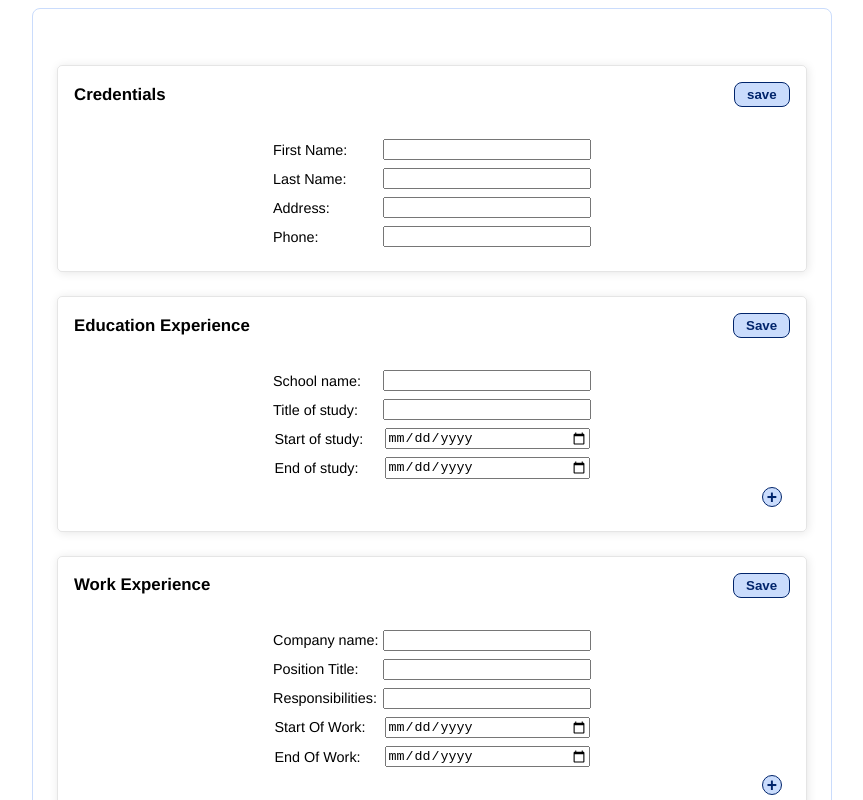
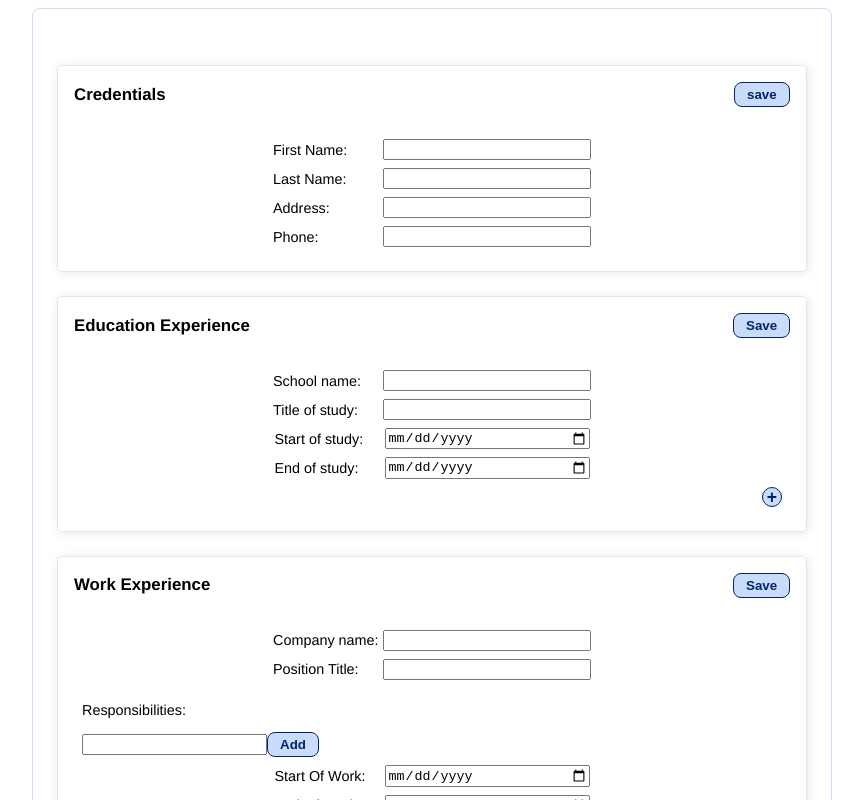
Before and after one commit to Serp-ent/cv_application, a React (Vite) app: page / in a window 1280 px wide. Shown: the top 800 px of the page, without its empty margins (208-1071 px from the left). Built offline with nearby package versions, Linux system fonts and the light colour scheme.

Commit message:
Add responsibilities list

```diff
--- a/src/components/WorkExperience.jsx
+++ b/src/components/WorkExperience.jsx
@@ -9,7 +9,7 @@ export function WorkExperience() {
     const [newWorkItem, setNewWorkItem] = useState({
         companyName: '',
         positionTitle: '',
-        Responsibilities: '',
+        responsibilities: [],
         startOfWork: '',
         endOfWork: ''
     });
@@ -23,6 +23,15 @@ export function WorkExperience() {
         }))
     };
 
+    const addRespItem = (item) => {
+        const newRespArray = {
+            ...newWorkItem, responsibilities:
+                [...newWorkItem.responsibilities, { value: item, id: crypto.randomUUID() }]
+        };
+        setNewWorkItem(newRespArray);
+    }
+
+
     const addItem = () => {
         // TODO: check if all fields are filled and with correct data
         const newItem = { ...newWorkItem, id: crypto.randomUUID() };
@@ -31,7 +40,7 @@ export function WorkExperience() {
         setNewWorkItem({
             companyName: '',
             positionTitle: '',
-            responsibilities: '',
+            responsibilities: [],
             startOfWork: '',
             endOfWork: ''
         });
@@ -77,6 +86,7 @@ export function WorkExperience() {
                     workItem={newWorkItem}
                     handleChange={handleChange}
                     addItem={addItem}
+                    addRespItem={addRespItem}
                 />
             )}
         </section >
@@ -102,6 +112,11 @@ function WorkItem({ item, editable, onRemove, onSave }) {
         toggleEdit();
     }
 
+    const ResponsibilitiesList = item.responsibilities.map(resp => (
+        <li key={resp.id}>{resp.value}</li>
+    ));
+
+
     if (isEditMode) {
         return (
             <form className='educationItem'>
@@ -117,12 +132,11 @@ function WorkItem({ item, editable, onRemove, onSave }) {
                     onInput={handleChange}
                     value={editedItem.positionTitle}
                 />
-                <InputItem
-                    label='Responsibilities'
-                    name='responsibilities'
-                    onInput={handleChange}
-                    value={editedItem.responsibilities}
-                />
+
+                {/* TODO */}
+                <ul>
+                    {ResponsibilitiesList}
+                </ul>
                 <InputItem
                     label='start of work'
                     name='startOfWork'
@@ -153,7 +167,9 @@ function WorkItem({ item, editable, onRemove, onSave }) {
             )}
             <p>Company Name: <span className='itemContent'>{item.companyName}</span></p>
             <p>Position Title: <span className='itemContent'>{item.positionTitle}</span></p>
-            <p>Responsibilities: <span className='itemContent'>{item.responsibilities}</span></p>
+            <ul>Responsibilities:
+                {ResponsibilitiesList}
+            </ul>
             {editable && (
                 <div className='actions'>
                     <button className='itemActions'>
@@ -169,10 +185,7 @@ function WorkItem({ item, editable, onRemove, onSave }) {
 
 }
 
-function WorkItemForm({ workItem, handleChange, addItem }) {
-    // responsibilities: '',
-    // startOfWork: '',
-    // endOfWork: ''
+function WorkItemForm({ workItem, handleChange, addItem, addRespItem }) {
     return (
         <form>
             <InputItem
@@ -187,12 +200,15 @@ function WorkItemForm({ workItem, handleChange, addItem }) {
                 onInput={handleChange}
                 value={workItem.positionTitle}
             />
-            <InputItem
+
+            <ResponsibilitiesInput list={workItem.responsibilities} addItem={addRespItem} />
+            {/* <InputItem
                 label='Responsibilities'
                 name='responsibilities'
                 onInput={handleChange}
                 value={workItem.responsibilities}
-            />
+            /> */}
+
             <InputItem
                 label='Start Of Work'
                 name='startOfWork'
@@ -213,3 +229,33 @@ function WorkItemForm({ workItem, handleChange, addItem }) {
         </form>
     );
 }
+
+function ResponsibilitiesInput({ list, addItem }) {
+    const [respItem, setRespItem] = useState('');
+
+    const handleChange = (event) => {
+        setRespItem(event.target.value);
+    }
+
+    const handleAddItem = () => {
+        addItem(respItem);
+        setRespItem('');
+    }
+
+    const items = list.map(resp => (
+        <li key={resp.id}>
+            {resp.value}
+            <button>Edit</button>
+            <button>Remove</button>
+        </li>
+    ));
+
+    return (
+        <div>
+            <p>Responsibilities:</p>
+            <ul>{items}</ul>
+            <input onChange={handleChange} value={respItem}></input>
+            <button type='button' onClick={handleAddItem}>Add</button>
+        </div>
+    );
+}
```
